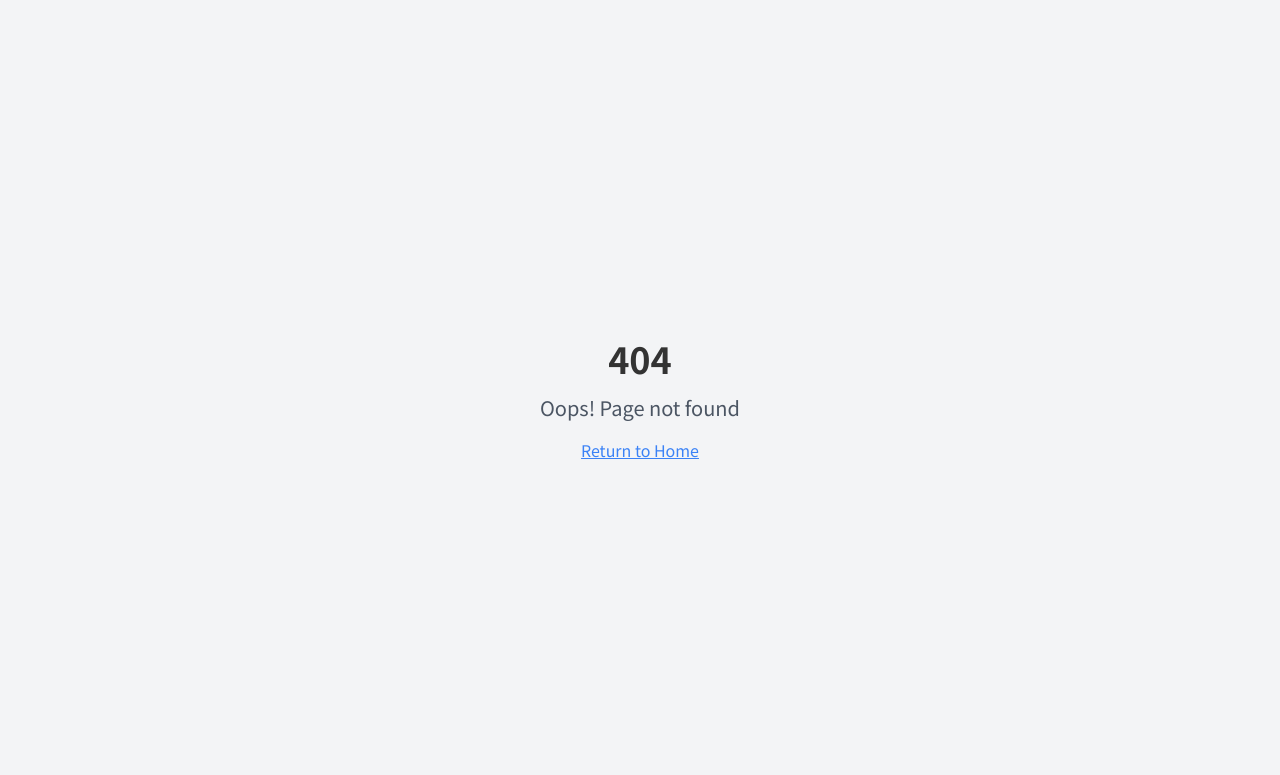
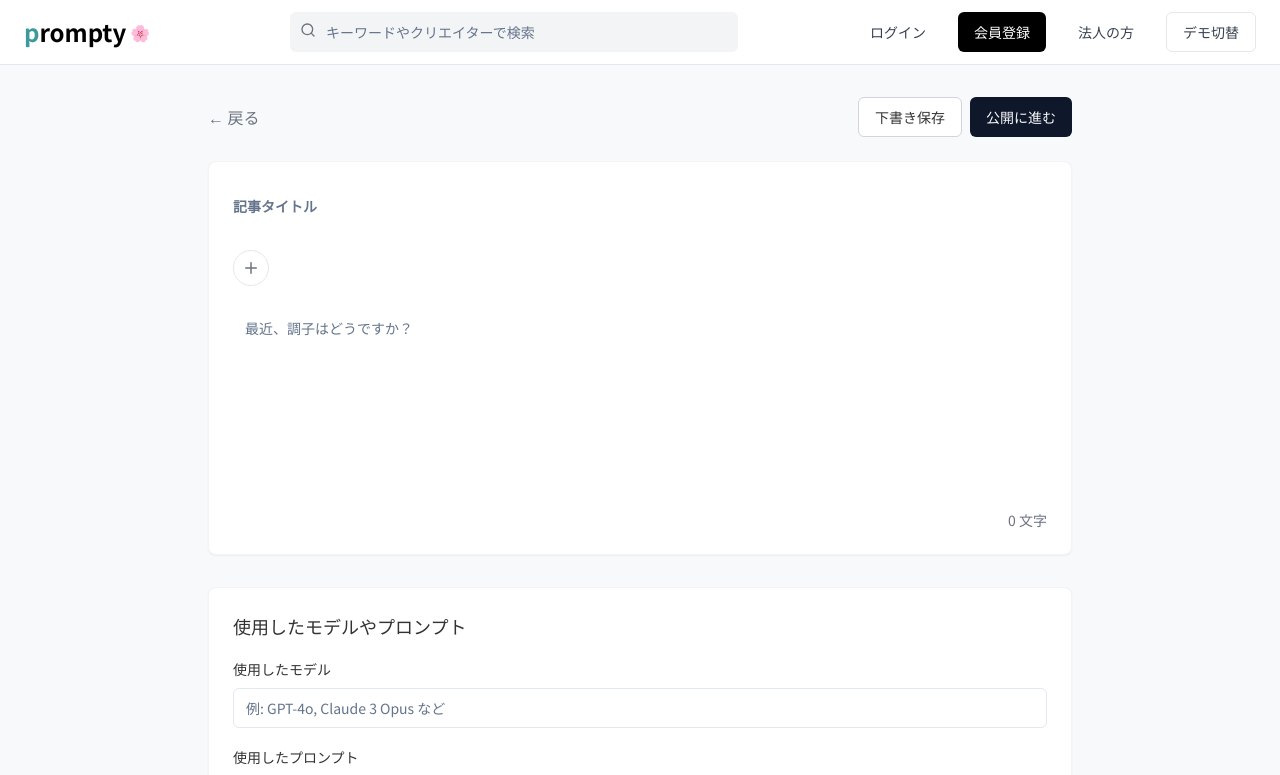
Before and after one commit to sekiguchimend/prompty, a React (Vite) app: page /create-post in a window 1280 px wide. Before the commit this address had no page. Shown: the top 775 px of the page. Built offline with nearby package versions, Linux system fonts and the light colour scheme.

Commit message:
Add post page
Implement post page with model and prompt information.

```diff
--- a/src/App.tsx
+++ b/src/App.tsx
@@ -13,10 +13,11 @@ import Business from "./pages/Business";
 import ForgotPassword from "./pages/ForgotPassword";
 import HelpCenter from "./pages/HelpCenter";
 import CommercialTransaction from "./pages/CommercialTransaction";
-import Privacy from "./pages/Privacy"; // New import
-import Terms from "./pages/Terms"; // New import
-import PaymentDisclosure from "./pages/PaymentDisclosure"; // New import
-import HowToUse from "./pages/HowToUse"; // New import
+import Privacy from "./pages/Privacy";
+import Terms from "./pages/Terms";
+import PaymentDisclosure from "./pages/PaymentDisclosure";
+import HowToUse from "./pages/HowToUse";
+import CreatePost from "./pages/CreatePost"; // New import
 
 const queryClient = new QueryClient();
 
@@ -39,6 +40,7 @@ const App = () => (
           <Route path="/privacy" element={<Privacy />} />
           <Route path="/terms" element={<Terms />} />
           <Route path="/payment-disclosure" element={<PaymentDisclosure />} />
+          <Route path="/create-post" element={<CreatePost />} /> {/* New route */}
           {/* ADD ALL CUSTOM ROUTES ABOVE THE CATCH-ALL "*" ROUTE */}
           <Route path="*" element={<NotFound />} />
         </Routes>
--- a/src/components/Header.tsx
+++ b/src/components/Header.tsx
@@ -3,10 +3,11 @@ import React, { useState } from 'react';
 import { Search, Bell, PenSquare } from 'lucide-react';
 import { Button } from './ui/button';
 import { Input } from './ui/input';
-import { Link } from 'react-router-dom';
+import { Link, useNavigate } from 'react-router-dom';
 import { Avatar, AvatarFallback, AvatarImage } from './ui/avatar';
 
 const Header = () => {
+  const navigate = useNavigate();
   // This would normally come from an auth context
   const [isLoggedIn, setIsLoggedIn] = useState(false);
 
@@ -43,7 +44,7 @@ const Header = () => {
                 variant="secondary"
                 size="sm"
                 className="bg-black text-white hover:bg-gray-800 hidden md:flex"
-                onClick={() => console.log('Post new content')}
+                onClick={() => navigate('/create-post')}
               >
                 <PenSquare className="mr-2 h-4 w-4" />
                 投稿
--- /dev/null
+++ b/src/pages/CreatePost.tsx
@@ -0,0 +1,176 @@
+
+import React, { useState } from 'react';
+import { Form, FormControl, FormField, FormItem, FormLabel } from "@/components/ui/form";
+import { Input } from "@/components/ui/input";
+import { Textarea } from "@/components/ui/textarea";
+import { Button } from "@/components/ui/button";
+import { useForm } from "react-hook-form";
+import { zodResolver } from "@hookform/resolvers/zod";
+import * as z from "zod";
+import { Plus, Save, FileText } from "lucide-react";
+import Header from "@/components/Header";
+import Footer from "@/components/Footer";
+import { useNavigate } from "react-router-dom";
+
+const formSchema = z.object({
+  title: z.string().min(1, "タイトルを入力してください"),
+  content: z.string().optional(),
+  usedModel: z.string().optional(),
+  usedPrompt: z.string().optional(),
+});
+
+type FormValues = z.infer<typeof formSchema>;
+
+const CreatePost = () => {
+  const navigate = useNavigate();
+  const [wordCount, setWordCount] = useState(0);
+
+  const form = useForm<FormValues>({
+    resolver: zodResolver(formSchema),
+    defaultValues: {
+      title: "",
+      content: "",
+      usedModel: "",
+      usedPrompt: "",
+    },
+  });
+
+  const onSubmit = (data: FormValues) => {
+    console.log("Form submitted:", data);
+    // Here you would typically save the post to your backend
+    // For now we'll just log it and redirect
+    alert("投稿が保存されました");
+    navigate("/");
+  };
+
+  const handleContentChange = (e: React.ChangeEvent<HTMLTextAreaElement>) => {
+    const content = e.target.value;
+    form.setValue("content", content);
+    setWordCount(content.length);
+  };
+
+  return (
+    <div className="min-h-screen flex flex-col">
+      <Header />
+
+      <main className="flex-1 container max-w-4xl mx-auto px-4 py-8">
+        <div className="flex items-center justify-between mb-6">
+          <button
+            onClick={() => navigate(-1)}
+            className="text-gray-500 hover:text-gray-700"
+          >
+            ← 戻る
+          </button>
+
+          <div className="flex gap-2">
+            <Button
+              variant="outline"
+              onClick={() => form.reset()}
+              className="border-gray-300"
+            >
+              下書き保存
+            </Button>
+            <Button
+              type="submit"
+              onClick={form.handleSubmit(onSubmit)}
+            >
+              公開に進む
+            </Button>
+          </div>
+        </div>
+
+        <Form {...form}>
+          <form onSubmit={form.handleSubmit(onSubmit)} className="space-y-8">
+            <div className="bg-white rounded-lg p-6 shadow-sm border border-gray-100">
+              <FormField
+                control={form.control}
+                name="title"
+                render={({ field }) => (
+                  <FormItem>
+                    <FormControl>
+                      <Input
+                        placeholder="記事タイトル"
+                        className="text-2xl font-bold border-none shadow-none px-0 focus-visible:ring-0"
+                        {...field}
+                      />
+                    </FormControl>
+                  </FormItem>
+                )}
+              />
+
+              <div className="my-6">
+                <button
+                  type="button"
+                  className="flex items-center gap-2 text-gray-500 hover:text-gray-800 p-2 rounded-full border border-gray-200"
+                >
+                  <Plus size={18} />
+                </button>
+              </div>
+
+              <FormField
+                control={form.control}
+                name="content"
+                render={({ field }) => (
+                  <FormItem>
+                    <FormControl>
+                      <Textarea
+                        placeholder="最近、調子はどうですか？"
+                        className="min-h-[200px] border-none shadow-none resize-none focus-visible:ring-0"
+                        onChange={handleContentChange}
+                        value={field.value}
+                      />
+                    </FormControl>
+                  </FormItem>
+                )}
+              />
+
+              <div className="flex justify-end text-sm text-gray-500">
+                {wordCount} 文字
+              </div>
+            </div>
+
+            <div className="bg-white rounded-lg p-6 shadow-sm border border-gray-100">
+              <h3 className="text-lg font-medium mb-4">使用したモデルやプロンプト</h3>
+
+              <div className="space-y-4">
+                <FormField
+                  control={form.control}
+                  name="usedModel"
+                  render={({ field }) => (
+                    <FormItem>
+                      <FormLabel>使用したモデル</FormLabel>
+                      <FormControl>
+                        <Input placeholder="例: GPT-4o, Claude 3 Opus など" {...field} />
+                      </FormControl>
+                    </FormItem>
+                  )}
+                />
+
+                <FormField
+                  control={form.control}
+                  name="usedPrompt"
+                  render={({ field }) => (
+                    <FormItem>
+                      <FormLabel>使用したプロンプト</FormLabel>
+                      <FormControl>
+                        <Textarea
+                          placeholder="使用したプロンプトを入力してください"
+                          className="min-h-[100px]"
+                          {...field}
+                        />
+                      </FormControl>
+                    </FormItem>
+                  )}
+                />
+              </div>
+            </div>
+          </form>
+        </Form>
+      </main>
+
+      <Footer />
+    </div>
+  );
+};
+
+export default CreatePost;
```
